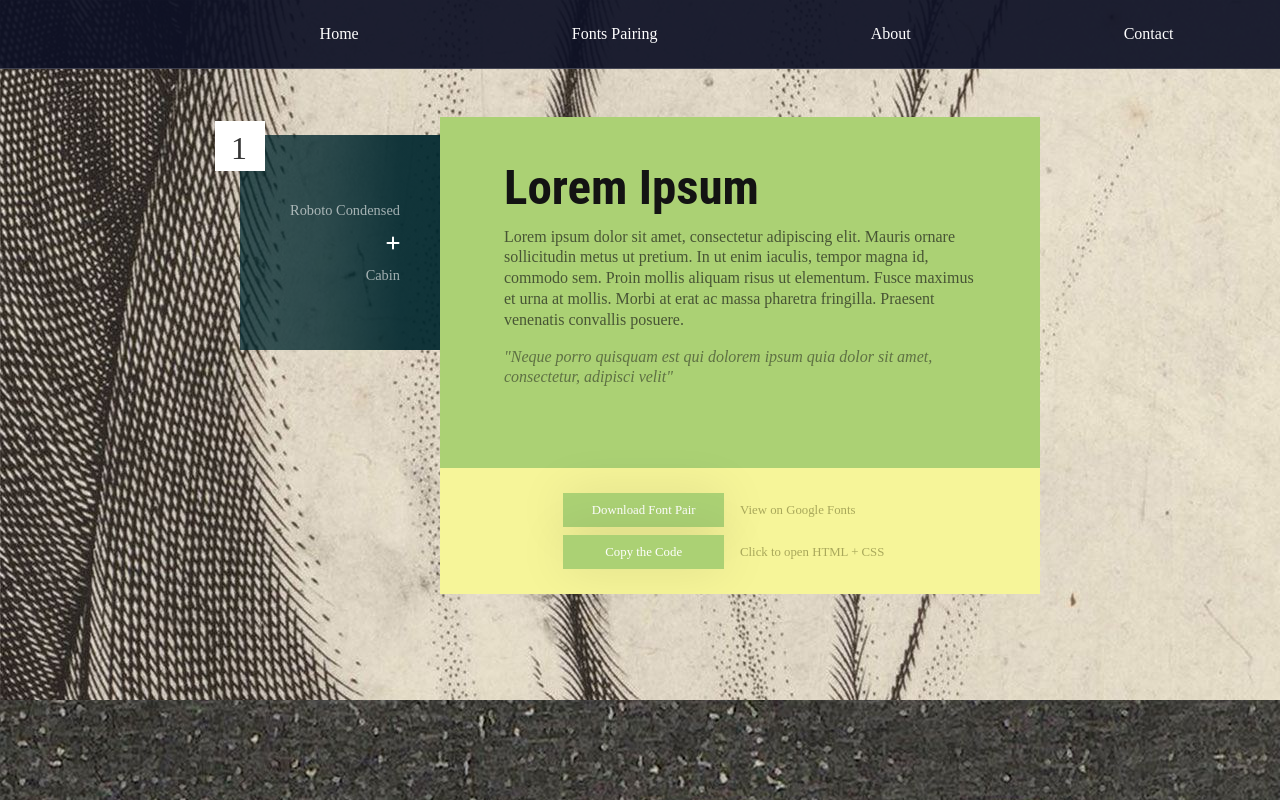
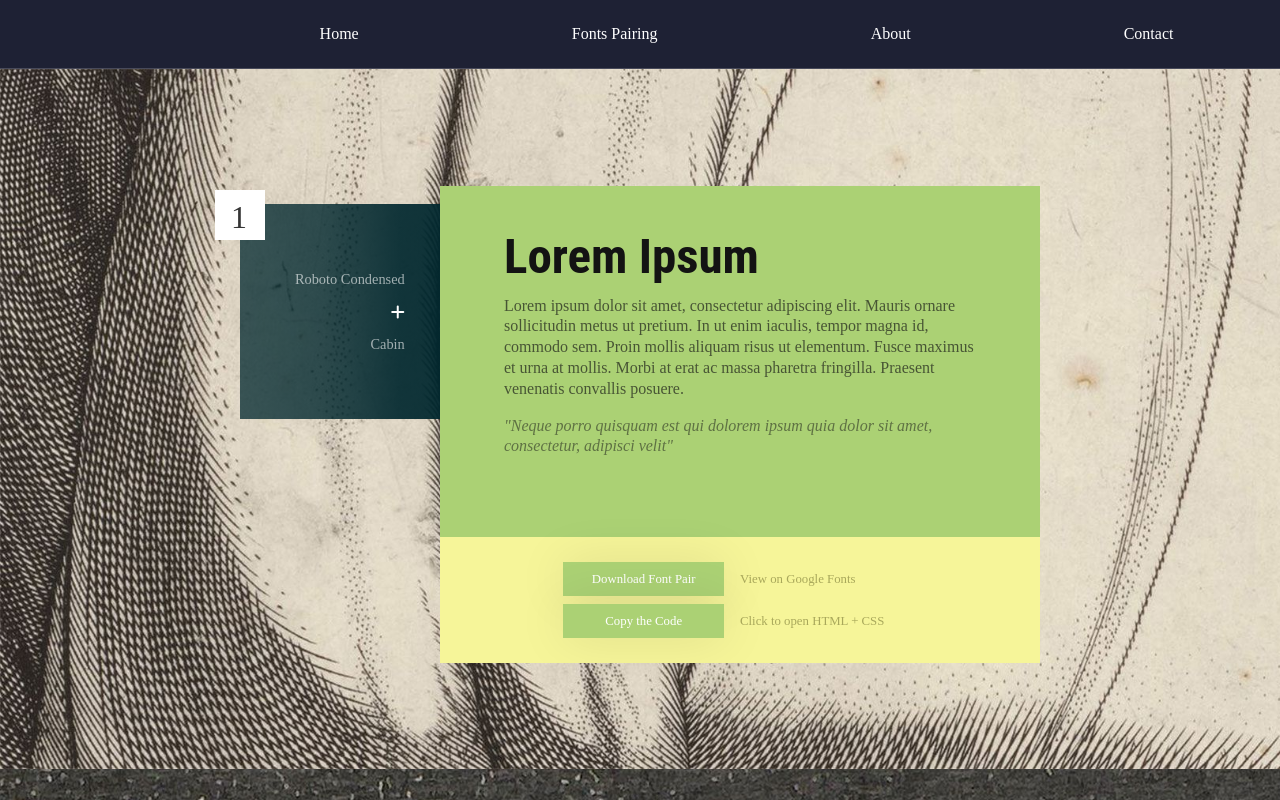
Before and after one commit to antoineGH/css_grid_club, a plain HTML site: page index.html in a window 1280 px wide. Shown: the top 800 px of the page. Drawn offline with Linux system fonts and the light colour scheme; a web font is replaced by a local one.

Commit message:
handle bg

```diff
--- a/style.css
+++ b/style.css
@@ -105,7 +105,7 @@ p {
 
 header {
 	width: 100%;
-	position: absolute;
+	position: relative;
 	height: 68px;
 	border-bottom: 1px solid rgba(238, 238, 238, 0.2);
 	z-index: 10;
@@ -132,6 +132,8 @@ a:hover {
 	grid-template-columns: minmax(150px, 1200px);
 	justify-items: center;
 	justify-content: center;
+	background-size: cover;
+	background-repeat: no-repeat;
 }
 
 section {
@@ -184,16 +186,16 @@ section .pairing-fonts p {
 	color: white;
 	font-size: 0.9rem;
 	opacity: 0.6;
-	margin-right: 2.5rem;
+	margin-right: 2.2rem;
 	font-weight: lighter;
 }
 
 section .pairing-fonts i {
-	margin: auto 2.5rem;
+	margin: auto 2.2rem;
 }
 
 section .pairing-sample {
-	grid-area: 3 / 5 / span 7 / span 6;
+	grid-area: 3 / 5 / span 6 / span 6;
 	background-color: #151717;
 	padding: 0;
 	margin: 0;
```
